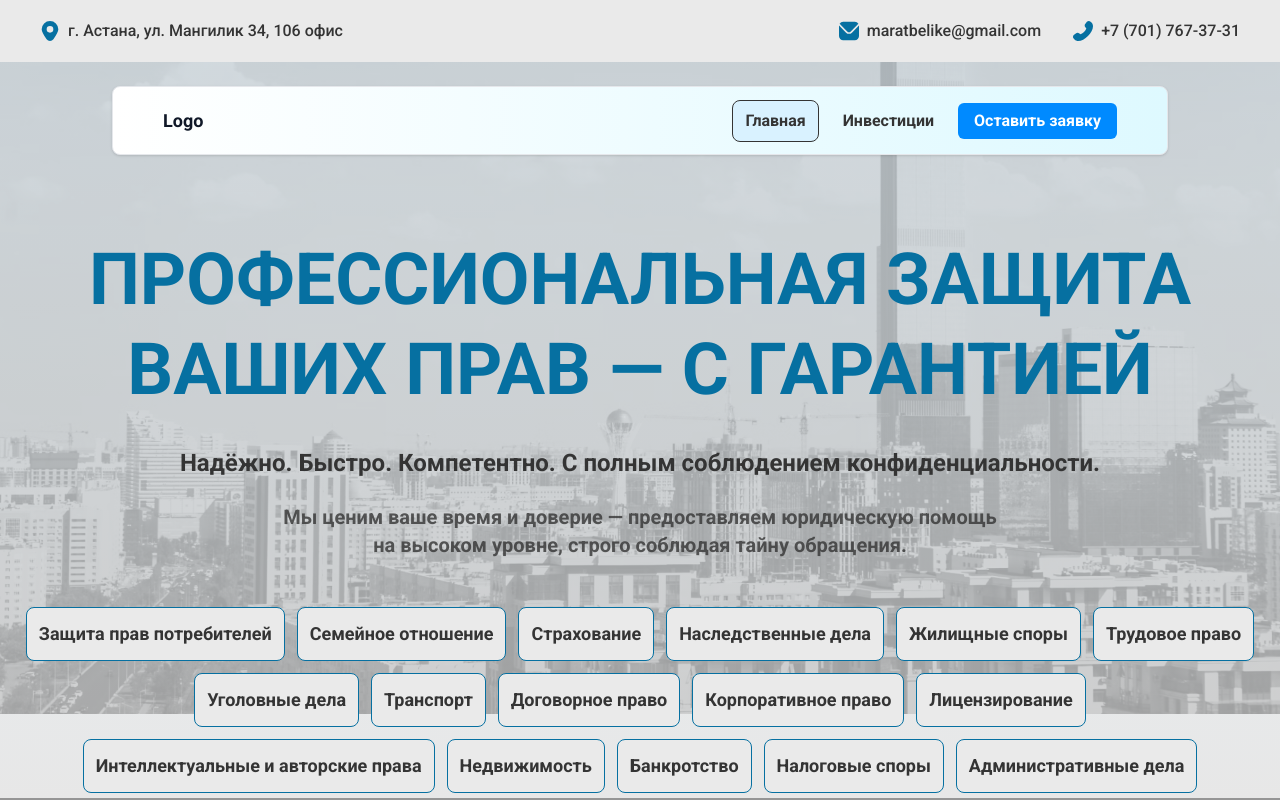
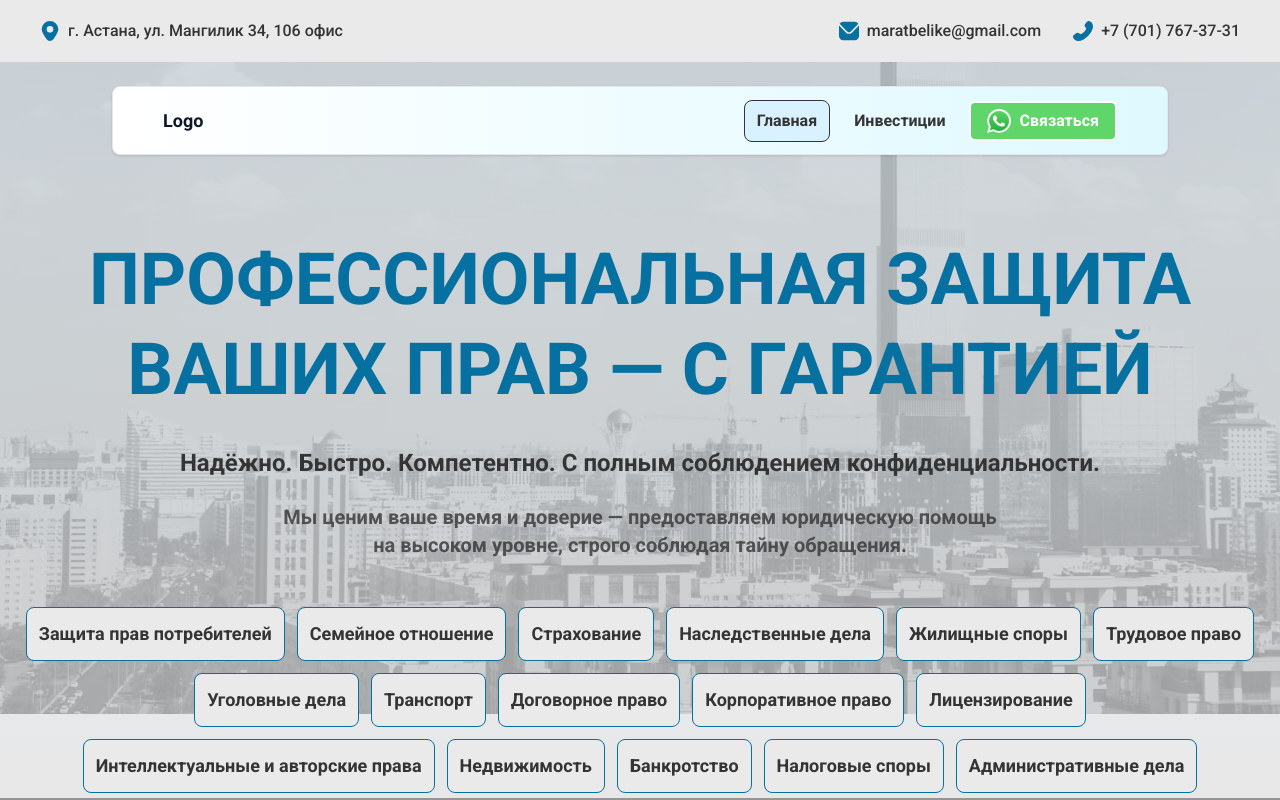
Before and after one commit to ba-mirza/mi-cet-app, a Next.js app: page / in a window 1280 px wide. Shown: the top 800 px of the page. Built offline with nearby package versions, Linux system fonts and the light colour scheme; a web font is replaced by a local one.

Commit message:
[feature-up]: updated Header button

```diff
--- a/components/Header.tsx
+++ b/components/Header.tsx
@@ -1,7 +1,17 @@
+"use client"
+
 import Link from 'next/link'
 import ActiveLink from './ActiveLink'
+import Image from "next/image";
 
 export default function Header() {
+
+    const openMessenger = () => {
+        const phoneNumber = "77017673731";
+        const encodedMessage = encodeURIComponent("Здравствуйте! Интересует ваша услуга");
+
+        window.open(`https://wa.me/${phoneNumber}?text=${encodedMessage}`, "_blank");
+    }
 
     return (
         <div className="mt-6 flex justify-center font-black">
@@ -22,8 +32,11 @@ export default function Header() {
                         </ActiveLink>
                     </nav>
 
-                    <button className="mr-10 self-background-button text-white px-4 py-1.5 rounded-md transition-colors duration-200 cursor-pointer">
-                        Оставить заявку
+                    <button
+                        onClick={openMessenger}
+                        className="flex gap-2 mr-10 bg-[#60D66A] hover:bg-[#29B63F] border-2 border-[#fff] text-white px-4 py-1.5 rounded-md transition-colors duration-200 cursor-pointer">
+                        <Image width={24} height={24} src="/icons/whatsapp.png" alt="whatsapp-icon" />
+                        Связаться
                     </button>
                 </div>
             </header>
```
Also changed, not shown: public/icons/whatsapp.png (added).
